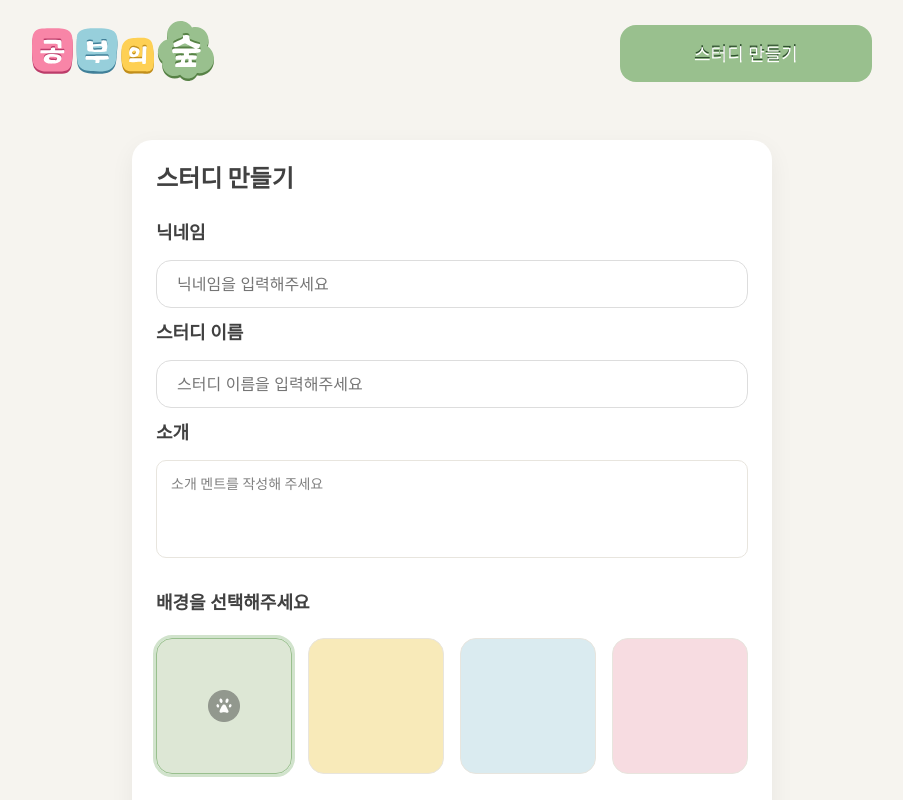
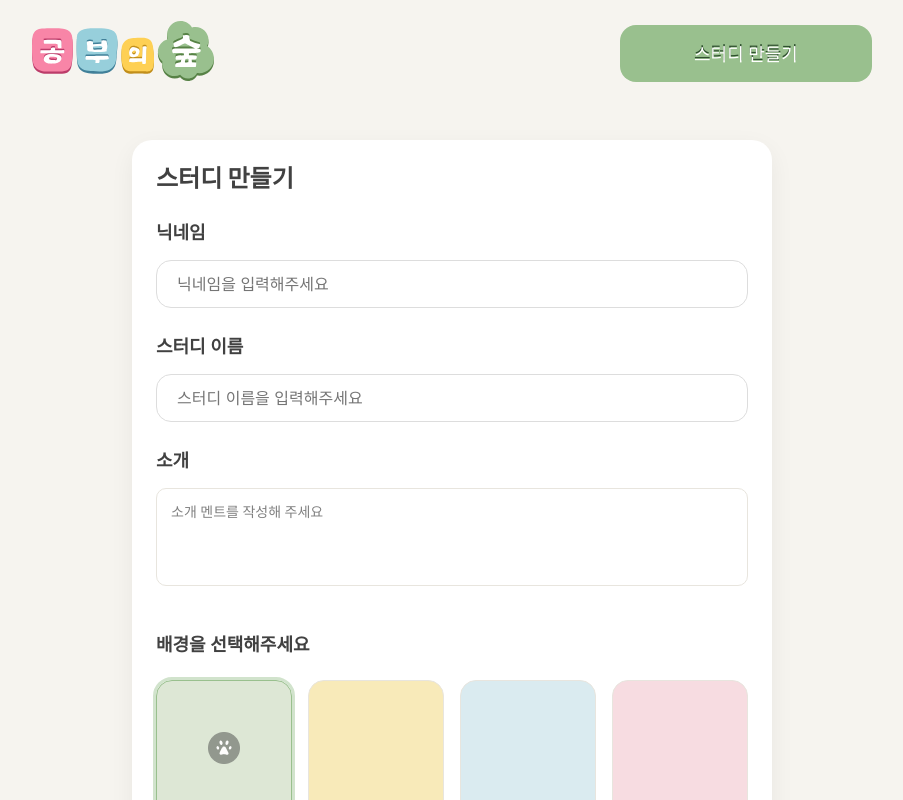
Before and after one commit to MinJun916/fs08-studyforest-team1-fe, a React (Vite) app: page /study/new in a window 1280 px wide. Shown: the top 800 px of the page, without its empty margins (188-1091 px from the left). Built offline with nearby package versions, Linux system fonts and the light colour scheme; grey boxes are pictures that could not be loaded; a web font is replaced by a local one.

Commit message:
style: fix design issues in Study creation page

```diff
--- a/src/pages/CreateStudyPage.jsx
+++ b/src/pages/CreateStudyPage.jsx
@@ -186,7 +186,7 @@ export default function CreateStudyPage() {
         <main className={styles.card}>
           <h2 className={styles.title}>{studyId ? '스터디 수정하기' : '스터디 만들기'}</h2>
 
-          <form onSubmit={onSubmit} noValidate>
+          <form onSubmit={onSubmit} noValidate className={styles.form}>
             <Input
               ref={nickNameRef}
               type="nickName"
--- a/src/styles/pages/CreateStudyPage.module.scss
+++ b/src/styles/pages/CreateStudyPage.module.scss
@@ -43,7 +43,7 @@ $eye-gap: 12px; // 오른쪽 여백
 .card form {
   display: flex;
   flex-direction: column;
-  gap: 10px; /* 전체 세로 간격 */
+  gap: 24px; /* 전체 세로 간격 */
 }
 
 /* 헤딩 기본 마진 제거 후, 제목 아래 간격만 관리 */
```
